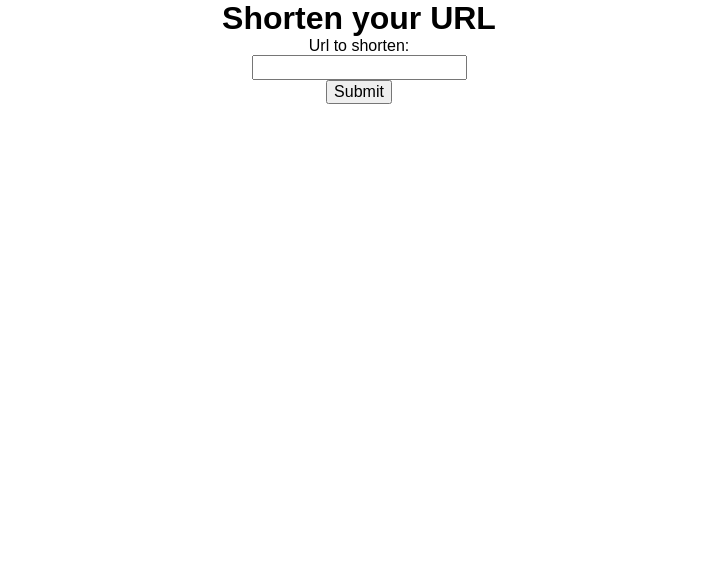
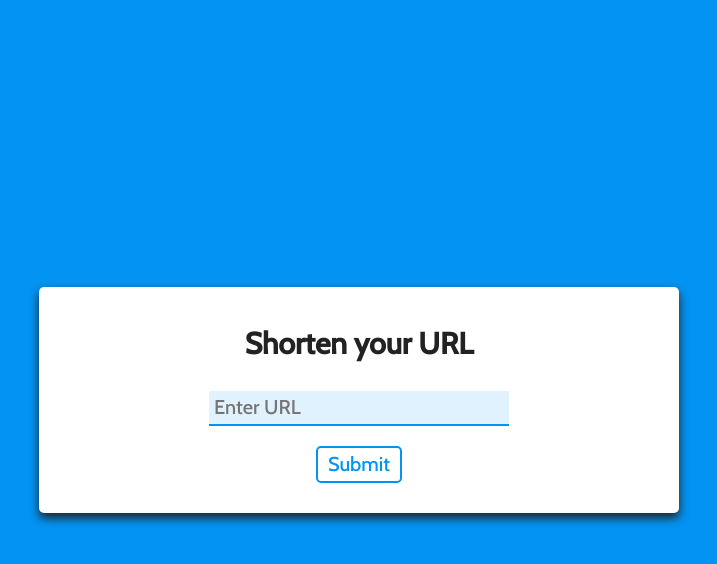
Before and after one commit to rubenwo/url-shortener, a plain HTML site: page public/index.html in a window 1280 px wide. Shown: the whole page, without its empty margins (281-998 px from the left). Drawn offline with nearby package versions, Linux system fonts and the light colour scheme.

Commit message:
added frontend (UI)

```diff
--- a/public/index.html
+++ b/public/index.html
@@ -1,23 +1,33 @@
 <!DOCTYPE html>
 <html lang="en">
-<link rel="stylesheet" href="https://unpkg.com/purecss@2.0.3/build/pure-min.css"
-      integrity="sha384-cg6SkqEOCV1NbJoCu11+bm0NvBRc8IYLRGXkmNrqUBfTjmMYwNKPWBTIKyw9mHNJ" crossorigin="anonymous">
-<link rel="stylesheet" href="style.css">
+  <head>
+    <meta charset="UTF-8" />
+    <meta name="viewport" content="width=device-width, initial-scale=1.0" />
+    <link
+      rel="stylesheet"
+      href="https://unpkg.com/purecss@2.0.3/build/pure-min.css"
+      integrity="sha384-cg6SkqEOCV1NbJoCu11+bm0NvBRc8IYLRGXkmNrqUBfTjmMYwNKPWBTIKyw9mHNJ"
+      crossorigin="anonymous"
+    />
+    <link rel="stylesheet" href="./style.css" />
+    <title>Custom URL Shortner</title>
+  </head>
+  <body class="app">
+    <main>
+      <h1 class="head">Shorten your URL</h1>
+      <div class="input main">
+        <input
+          type="url"
+          id="url"
+          name="url"
+          class="main__input"
+          placeholder="Enter URL"
+        />
+        <button onclick="submit()" class="btn">Submit</button>
+        <div id="generated_url" class="main__url"></div>
+      </div>
+    </main>
+  </body>
 
-<head>
-    <meta charset="UTF-8">
-    <title>Custom URL shortener</title>
-</head>
-<body>
-<h1>Shorten your URL</h1>
-<div class="input">
-    <label for="url">Url to shorten:</label><br>
-    <input type="text" id="url" name="url"><br>
-    <button onclick="submit()">Submit</button>
-    <br>
-
-    <label id="generated_url"></label>
-</div>
-<script src="app.js"></script>
-</body>
+  <script src="./app.js"></script>
 </html>
--- a/public/style.css
+++ b/public/style.css
@@ -1,14 +1,130 @@
-body {
-    background-color: white;
+@import url("https://fonts.googleapis.com/css2?family=Cabin:wght@500&display=swap");
+
+:root {
+  --primary: #0393f3;
+  --primary-light: #0393f31f;
+  --pri-green: #2eff13;
+  --pri-red: #ff3b3b;
 }
 
-h1 {
-    color: black;
-    text-align: center;
-    margin: 0 auto;
+* {
+  margin: 0;
+  padding: 0;
+  box-sizing: border-box;
 }
 
-.input {
-    text-align: center;
-    margin: 0 auto;
+html {
+  font-size: 62.5%;
+  box-sizing: inherit;
 }
+
+body {
+  width: 100%;
+  min-height: 100vh;
+}
+
+.app {
+  background: var(--primary);
+  display: flex;
+  justify-content: center;
+  align-items: center;
+  font-family: "Cabin", sans-serif;
+}
+
+main {
+  background: #fff;
+  border-radius: 0.5rem;
+  padding: 2rem;
+  display: flex;
+  flex-direction: column;
+  align-items: center;
+  box-shadow: 0 0.5rem 1rem #222;
+}
+
+.main {
+  width: 600px;
+  display: flex;
+  flex-direction: column;
+  align-items: center;
+}
+
+.head {
+  font-size: 3rem;
+  color: #222;
+}
+
+.main__input {
+  font-size: 2rem;
+  padding: 0.5rem;
+  margin: 1rem;
+  border: none;
+  border-bottom: 2px solid var(--primary);
+  transition: border 0.2s;
+  width: 30rem;
+  background: var(--primary-light);
+}
+
+.main__input:focus {
+  outline: none;
+  border-bottom: 2px solid var(--primary);
+}
+
+.main__input:invalid {
+  border-bottom: 2px solid var(--pri-red);
+}
+
+.main__url {
+  cursor: pointer;
+  font-size: 2rem;
+  width: 100%;
+  padding: 0 0.5rem;
+  text-align: center;
+  overflow: auto;
+  color: #333;
+  position: relative;
+}
+
+.btn {
+  cursor: pointer;
+  font-size: 2rem;
+  padding: 0.5rem 1rem;
+  margin: 1rem;
+  border: none;
+  background: #fff;
+  color: var(--primary);
+  border: 2px solid var(--primary);
+  border-radius: 0.5rem;
+  position: relative;
+  overflow: hidden;
+  z-index: 1;
+  transition: color 0.2s;
+}
+
+.btn::before {
+  content: "";
+  position: absolute;
+  top: 0;
+  left: -20%;
+  width: 0%;
+  height: 100%;
+  background: var(--primary);
+  z-index: -1;
+  transform: skewX(-40deg);
+  transition: width 0.2s;
+}
+
+.btn:hover {
+  color: #fff;
+}
+.btn:hover::before {
+  width: 150%;
+}
+
+@media only screen and (max-width: 800px) {
+  html {
+    font-size: 50%;
+  }
+  main {
+    width: 100%;
+  }
+}
```
